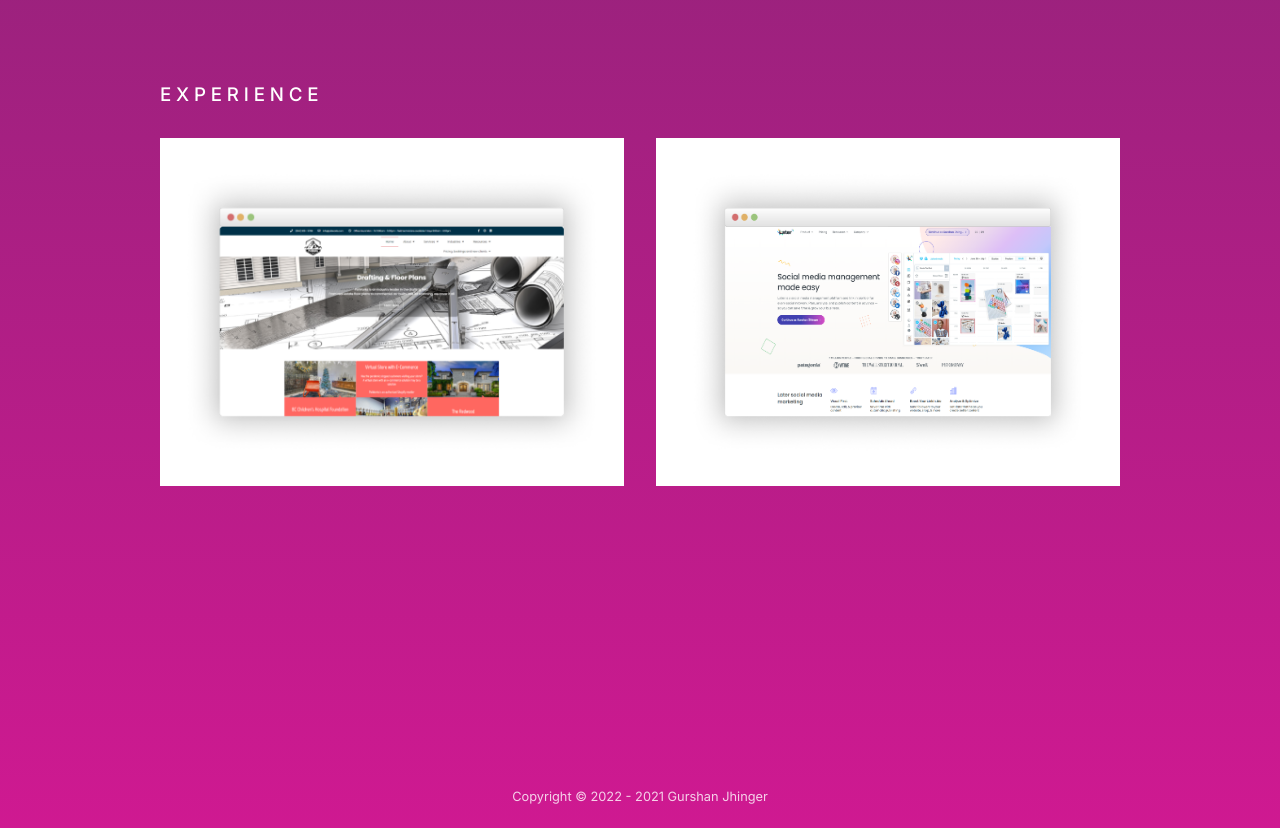
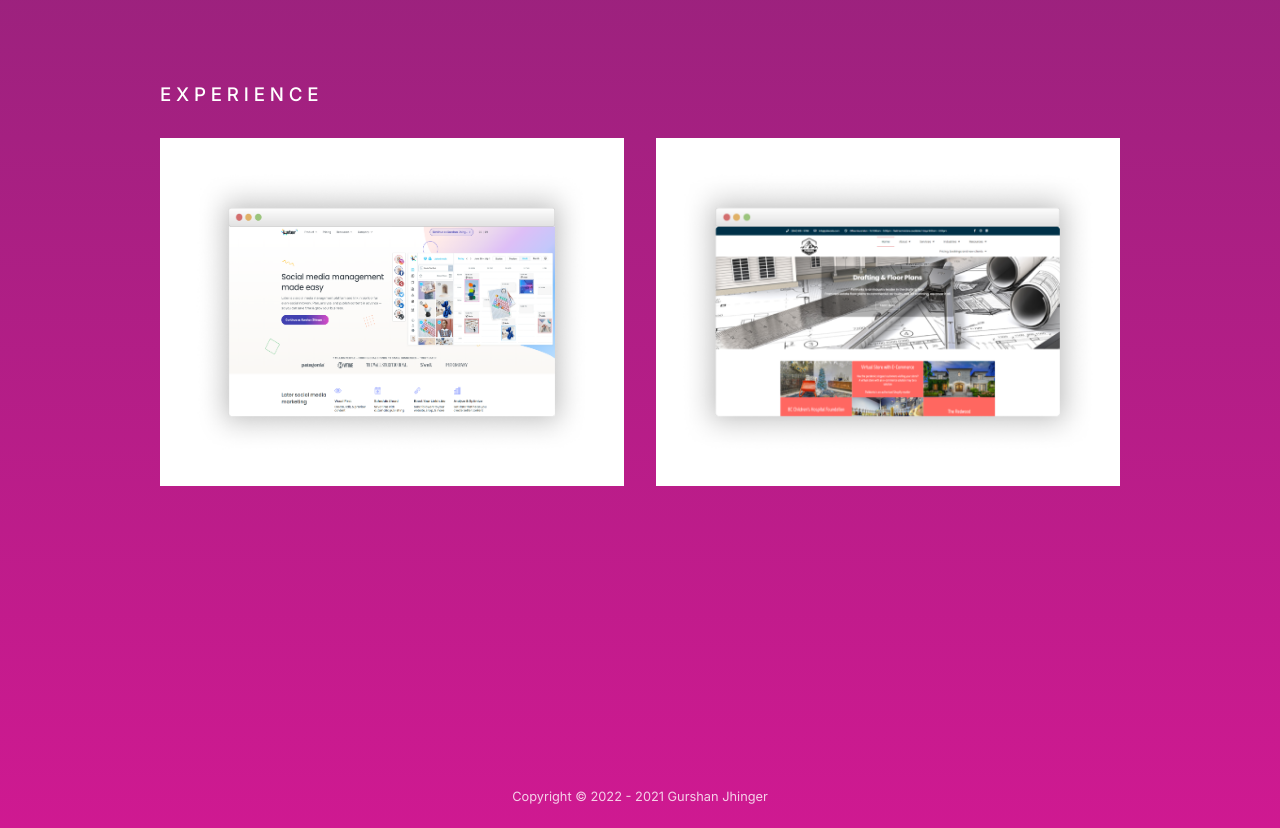
Before and after one commit to Jhinger/website, a Next.js app: page / in a window 1280 px wide. Shown: the part 2020-2848 px from the top of the page. Built offline with nearby package versions, Linux system fonts and the light colour scheme.

Commit message:
refactor: swap experience sections and update resume

```diff
--- a/components/ExperienceSection/experiencesection.jsx
+++ b/components/ExperienceSection/experiencesection.jsx
@@ -8,8 +8,8 @@ const ExperienceSection = () => {
                 <div className={styles.experienceSecondaryContainer}>
                     <h3 className={styles.experienceTitle}> EXPERIENCE </h3>
                     <div className={styles.experienceContent}>
+                        <Experience type='later' className={styles.experience}/>
                         <Experience type='pixlworks' className={styles.experience}/>
-                        <Experience type='later' className={styles.experience}/>
                     </div>
                 </div>
             </div>
```
Also changed, not shown: 1 other file (tests, documents, lock files or other folders).
